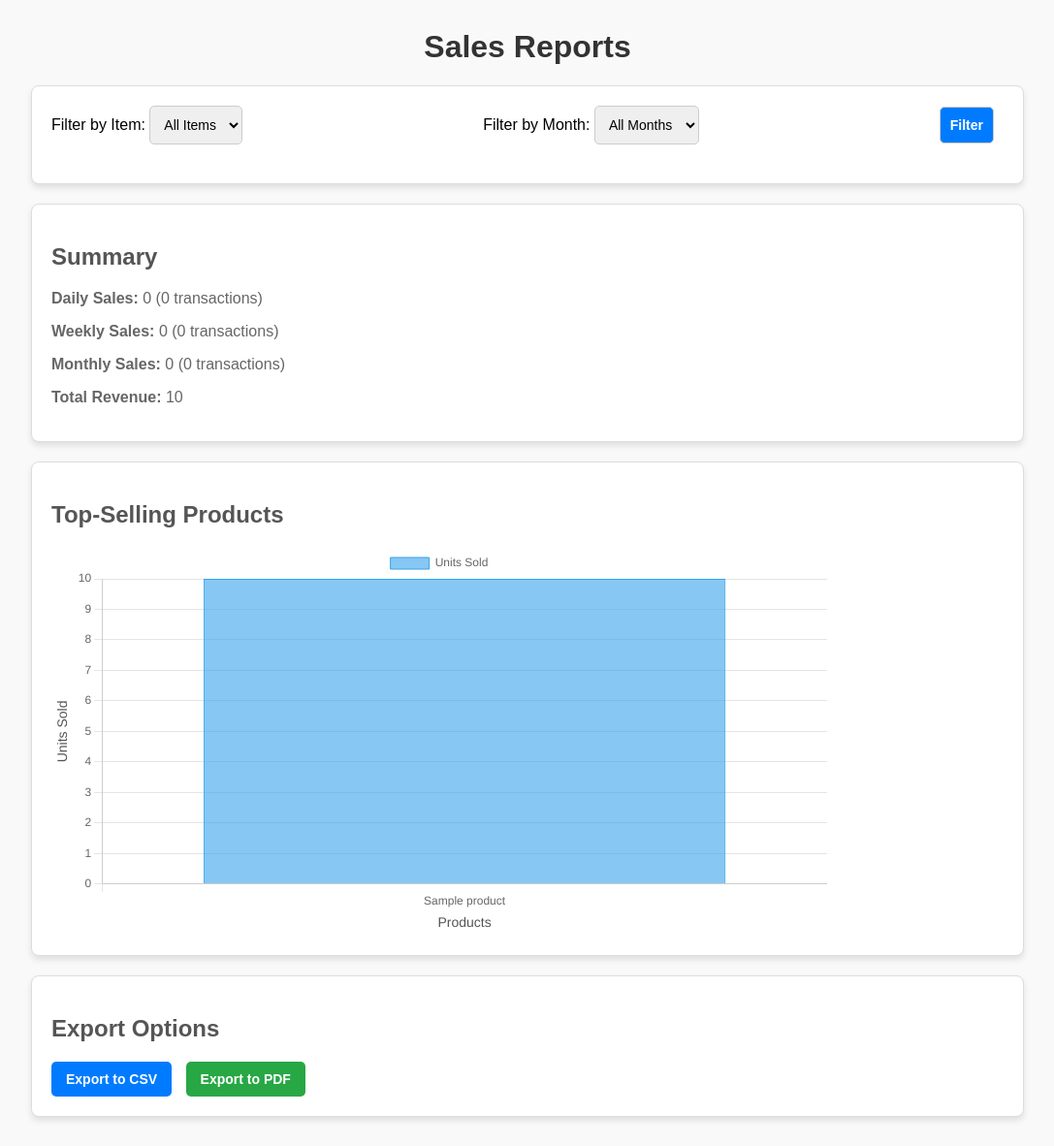
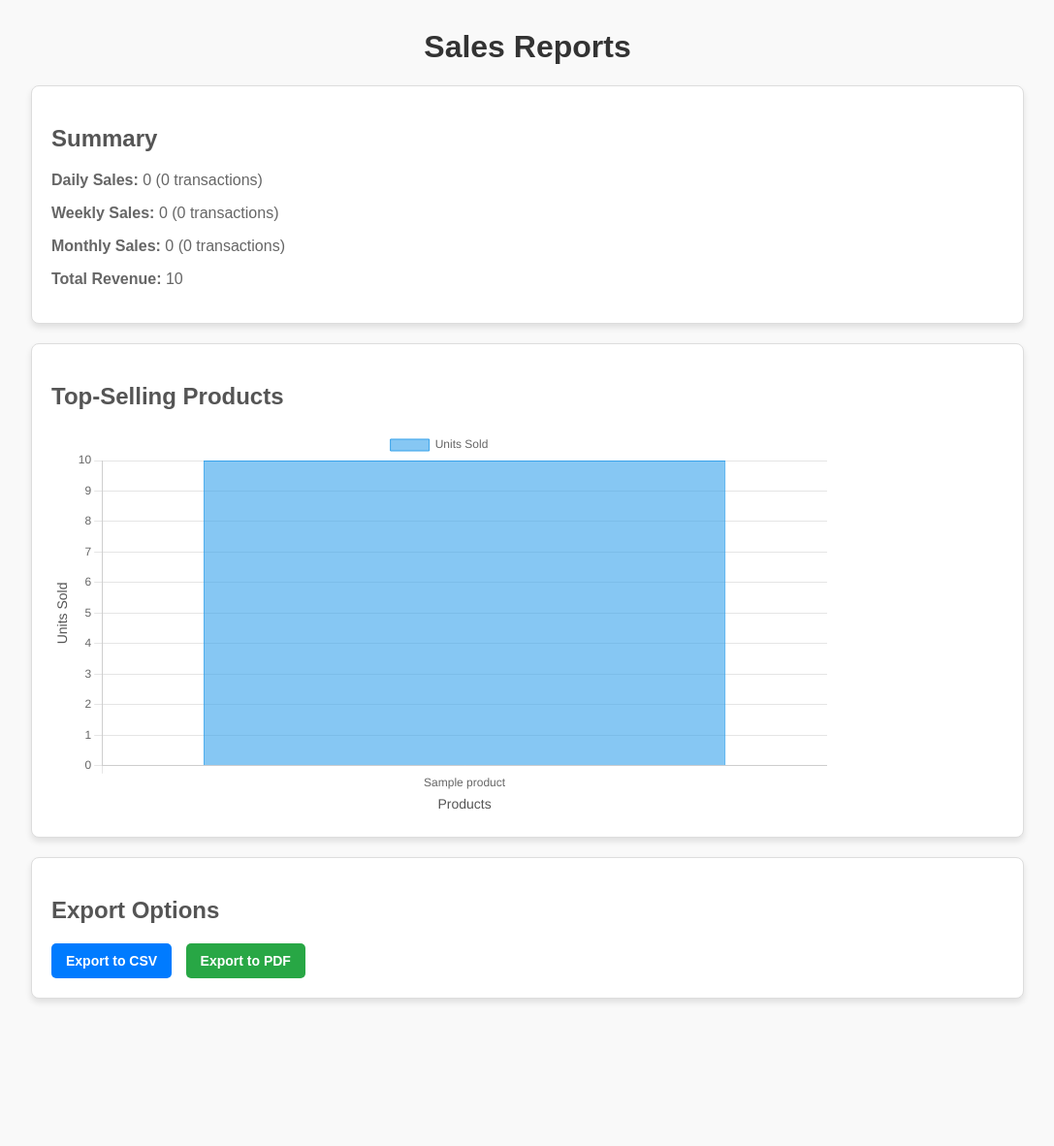
Before and after one commit to gayantha999/POS, a CodeIgniter app: page /POS/index.php/sales/reports in a window 1280 px wide. Shown: the whole page at 97% size, without its empty margins (96-1183 px from the left). After the commit the page ends 1034 px from the top, so only its background shows below. Run offline with CodeIgniter, Linux system fonts and the light colour scheme; tables that the repository leaves empty or names only in its code hold one stand-in row (values such as "Sample post"); data that the repository does not hold is empty.

Commit message:
Update reports.php

```diff
--- a/BACKEND/application/views/sales/reports.php
+++ b/BACKEND/application/views/sales/reports.php
@@ -101,33 +101,33 @@
 	<h1>Sales Reports</h1>
 
 	<!-- Filter Form -->
-	<div class="card">
-		<form class="filter-form" action="<?php echo base_url('sales/filter_report'); ?>" method="get">
-			<div>
-				<label for="item_id">Filter by Item:</label>
-				<select id="item_id" name="item_id">
-					<option value="">All Items</option>
-					<?php foreach ($items as $item): ?>
-						<option value="<?php echo $item->id; ?>"><?php echo $item->name; ?></option>
-					<?php endforeach; ?>
-				</select>
-			</div>
-
-			<div>
-				<label for="month">Filter by Month:</label>
-				<select id="month" name="month">
-					<option value="">All Months</option>
-					<?php foreach ($months as $key => $value): ?>
-						<option value="<?php echo $key; ?>"><?php echo $value; ?></option>
-					<?php endforeach; ?>
-				</select>
-			</div>
-
-			<div>
-				<button type="submit" class="btn">Filter</button>
-			</div>
-		</form>
-	</div>
+<!--	<div class="card">-->
+<!--		<form class="filter-form" action="--><?php //echo base_url('sales/filter_report'); ?><!--" method="get">-->
+<!--			<div>-->
+<!--				<label for="item_id">Filter by Item:</label>-->
+<!--				<select id="item_id" name="item_id">-->
+<!--					<option value="">All Items</option>-->
+<!--					--><?php //foreach ($items as $item): ?>
+<!--						<option value="--><?php //echo $item->id; ?><!--">--><?php //echo $item->name; ?><!--</option>-->
+<!--					--><?php //endforeach; ?>
+<!--				</select>-->
+<!--			</div>-->
+<!---->
+<!--			<div>-->
+<!--				<label for="month">Filter by Month:</label>-->
+<!--				<select id="month" name="month">-->
+<!--					<option value="">All Months</option>-->
+<!--					--><?php //foreach ($months as $key => $value): ?>
+<!--						<option value="--><?php //echo $key; ?><!--">--><?php //echo $value; ?><!--</option>-->
+<!--					--><?php //endforeach; ?>
+<!--				</select>-->
+<!--			</div>-->
+<!---->
+<!--			<div>-->
+<!--				<button type="submit" class="btn">Filter</button>-->
+<!--			</div>-->
+<!--		</form>-->
+<!--	</div>-->
 
 	<!-- Sales Summary -->
 	<div class="card">
```
